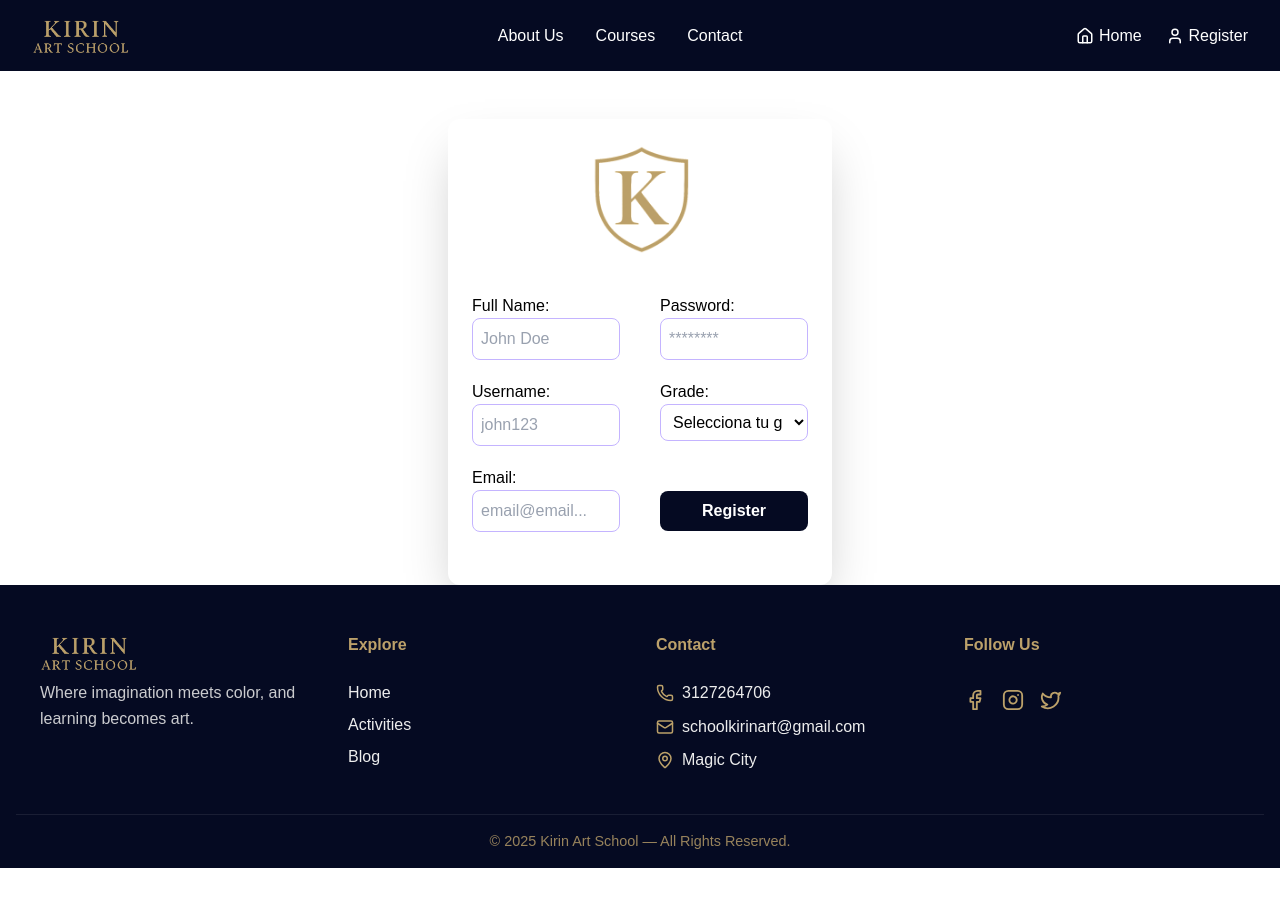
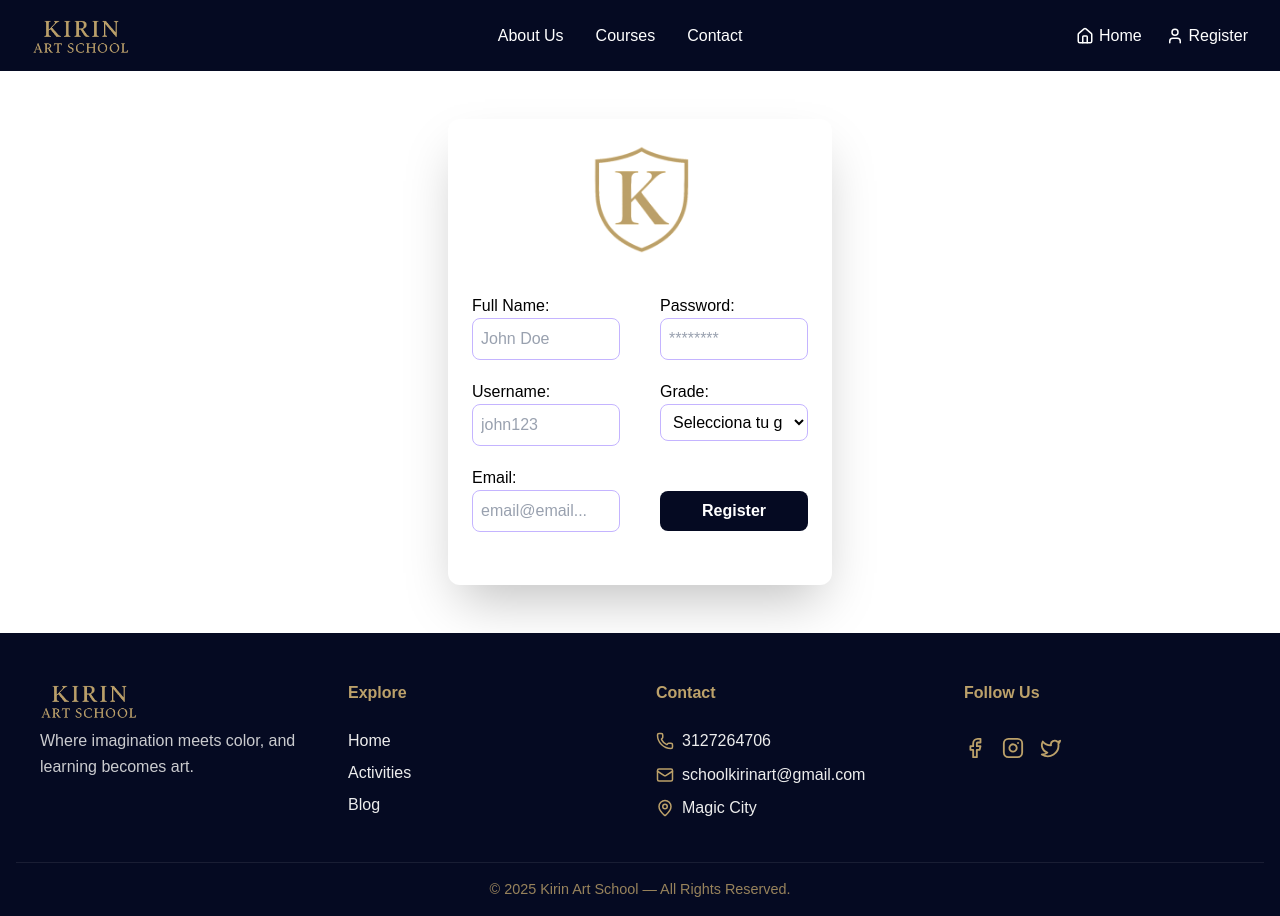
Before and after one commit to vcmvanesa7/Software-School---HU3, a Next.js app: page /register in a window 1280 px wide. Before the commit the page ends 868 px from the top, so only its background shows below. Built offline with nearby package versions, Linux system fonts and the light colour scheme.

Commit message:
style: add margin

```diff
--- a/src/app/globals.css
+++ b/src/app/globals.css
@@ -7,6 +7,7 @@
 :root {
   --background: #ffffff;
   --foreground: #171717;
+  color-scheme: only light;
 }
 
 @theme inline {
--- a/src/app/register/page.tsx
+++ b/src/app/register/page.tsx
@@ -45,7 +45,7 @@ const RegisterForm = () => {
     return (
         <form
             onSubmit={handleSubmit}
-            className={` max-w-sm mx-auto text-white p-6 rounded-xl shadow-2xl gap-10 mt-12  flex flex-col`}
+            className={` max-w-sm mx-auto text-white bg-white p-6 rounded-xl shadow-2xl gap-10 mt-12 mb-12 flex flex-col`}
         >
             <div className="flex justify-center ">
                 <div className=" w-[100px]">
```
